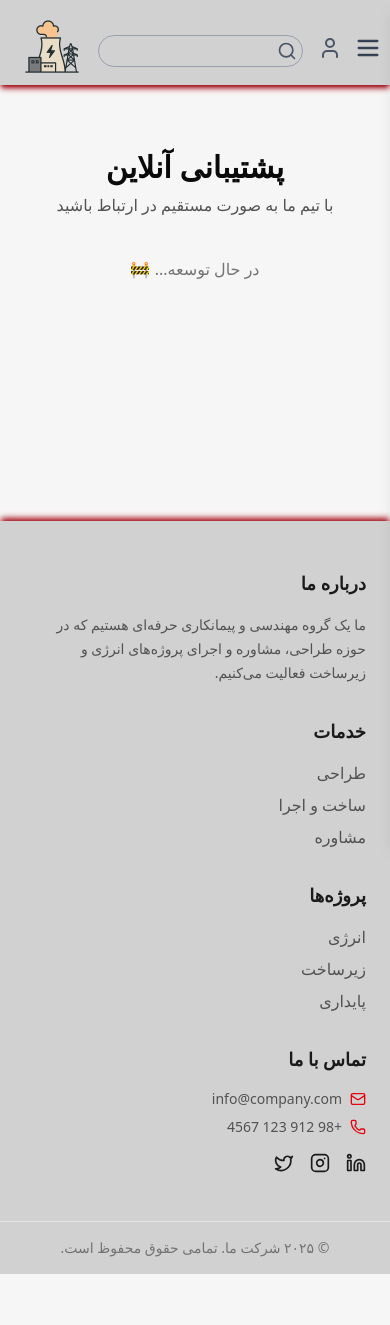
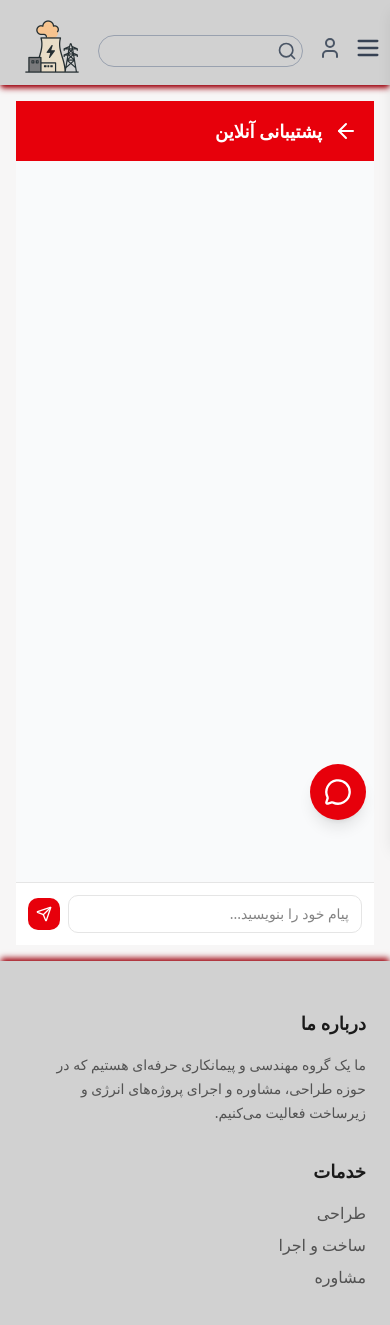
Before and after one commit to Arash-hqz/fullstack-next-nest, a Next.js app in the folder frontend/: page /chat in a window 390 px wide. Shown: the top 1325 px of the page. Before the commit the page ends 1274 px from the top, so only its background shows below. Built offline with nearby package versions, Linux system fonts and the light colour scheme.

Commit message:
feat: Implement chat functionality with ChatPage and ChatWidget components; add ChatButton for mobile and desktop interactions

```diff
--- a/frontend/src/app/chat/page.tsx
+++ b/frontend/src/app/chat/page.tsx
@@ -1,9 +1,6 @@
-import { PageContainer } from "@/components/layout/PageContainer"
+"use client"
+import ChatPage from "@/components/chat/ChatPage"
 
-export default function ChatPage() {
-  return (
-    <PageContainer title="پشتیبانی آنلاین" subtitle="با تیم ما به صورت مستقیم در ارتباط باشید">
-      {/* بعداً UI چت اینجا میاد */}
-    </PageContainer>
-  )
+export default function Chat() {
+  return <ChatPage />
 }
--- a/frontend/src/app/layout.tsx
+++ b/frontend/src/app/layout.tsx
@@ -3,6 +3,8 @@ import type { Metadata } from "next";
 import { ReactNode } from "react";
 import { Header } from "@/components/layout/header/Header";
 import { Footer } from "@/components/layout/Footer";
+import { ChatButton } from "@/components/chat/chatButton"
+
 
 export const metadata: Metadata = {
   title: "Fatahi Project",
@@ -14,7 +16,7 @@ export default function RootLayout({ children }: { children: ReactNode }) {
     <html lang="fa" dir="rtl">
       <body className="flex flex-col min-h-screen bg-[#f7f6f6]">
         <Header />
-        <main className="flex-1 container mx-auto p-4 ">{children}</main>
+        <main className="flex-1 container mx-auto p-4 ">{children} <ChatButton /></main>
         <Footer />
       </body>
     </html>
--- /dev/null
+++ b/frontend/src/components/chat/ChatPage.tsx
@@ -0,0 +1,65 @@
+"use client"
+import { useState } from "react"
+import { Send, ArrowLeft } from "lucide-react"
+import { useRouter } from "next/navigation"
+
+export default function ChatPage() {
+  const [messages, setMessages] = useState<{ from: "user" | "support"; text: string }[]>([])
+  const [input, setInput] = useState("")
+  const router = useRouter()
+
+  const handleSend = () => {
+    if (!input.trim()) return
+    const newMessage = { from: "user", text: input }
+    setMessages((prev) => [...prev, newMessage])
+    setInput("")
+    setTimeout(() => {
+      setMessages((prev) => [...prev, { from: "support", text: "پیام شما دریافت شد ✅" }])
+    }, 1000)
+  }
+
+  return (
+    <div className="flex flex-col h-screen">
+      {/* Header */}
+      <div className="flex items-center gap-3 bg-red-600 text-white p-4">
+        <button onClick={() => router.back()}>
+          <ArrowLeft className="w-6 h-6" />
+        </button>
+        <h2 className="text-lg font-semibold">پشتیبانی آنلاین</h2>
+      </div>
+
+      {/* Messages */}
+      <div className="flex-1 overflow-y-auto p-4 space-y-2 bg-gray-50">
+        {messages.map((msg, i) => (
+          <div
+            key={i}
+            className={`p-2 rounded-lg text-sm max-w-[75%] ${
+              msg.from === "user"
+                ? "ml-auto bg-red-100 text-gray-800"
+                : "mr-auto bg-gray-200 text-gray-800"
+            }`}
+          >
+            {msg.text}
+          </div>
+        ))}
+      </div>
+
+      {/* Input */}
+      <div className="p-3 border-t flex items-center gap-2 bg-white">
+        <input
+          type="text"
+          value={input}
+          onChange={(e) => setInput(e.target.value)}
+          placeholder="پیام خود را بنویسید..."
+          className="flex-1 border rounded-lg px-3 py-2 text-sm focus:outline-none focus:ring-2 focus:ring-red-400"
+        />
+        <button
+          onClick={handleSend}
+          className="bg-red-600 text-white rounded-lg p-2 hover:bg-red-700 transition"
+        >
+          <Send className="w-4 h-4" />
+        </button>
+      </div>
+    </div>
+  )
+}
--- /dev/null
+++ b/frontend/src/components/chat/ChatWidget.tsx
@@ -0,0 +1,70 @@
+"use client"
+import { useState } from "react"
+import { X, Send } from "lucide-react"
+
+interface ChatWidgetProps {
+  onClose: () => void
+}
+
+export function ChatWidget({ onClose }: ChatWidgetProps) {
+  const [messages, setMessages] = useState<{ from: "user" | "support"; text: string }[]>([])
+  const [input, setInput] = useState("")
+
+  const handleSend = () => {
+    if (!input.trim()) return
+
+    const newMessage = { from: "user", text: input }
+    setMessages((prev) => [...prev, newMessage])
+    setInput("")
+
+    // اینجا بعداً API رو صدا می‌زنیم → مثلا fetch("/api/chat", { method: "POST", body: JSON.stringify(newMessage) })
+    setTimeout(() => {
+      setMessages((prev) => [...prev, { from: "support", text: "پیام شما دریافت شد ✅" }])
+    }, 1000)
+  }
+
+  return (
+    <div className="fixed bottom-24 right-6 w-80 h-96 bg-white shadow-2xl rounded-xl flex flex-col overflow-hidden z-50">
+      {/* Header */}
+      <div className="flex items-center justify-between bg-red-600 text-white p-3">
+        <h3 className="font-semibold">پشتیبانی آنلاین</h3>
+        <button onClick={onClose}>
+          <X className="w-5 h-5" />
+        </button>
+      </div>
+
+      {/* Messages */}
+      <div className="flex-1 overflow-y-auto p-3 space-y-2">
+        {messages.map((msg, i) => (
+          <div
+            key={i}
+            className={`p-2 rounded-lg text-sm max-w-[75%] ${
+              msg.from === "user"
+                ? "ml-auto bg-red-100 text-gray-800"
+                : "mr-auto bg-gray-200 text-gray-800"
+            }`}
+          >
+            {msg.text}
+          </div>
+        ))}
+      </div>
+
+      {/* Input */}
+      <div className="p-3 border-t flex items-center gap-2">
+        <input
+          type="text"
+          value={input}
+          onChange={(e) => setInput(e.target.value)}
+          placeholder="پیام خود را بنویسید..."
+          className="flex-1 border rounded-lg px-3 py-2 text-sm focus:outline-none focus:ring-2 focus:ring-red-400"
+        />
+        <button
+          onClick={handleSend}
+          className="bg-red-600 text-white rounded-lg p-2 hover:bg-red-700 transition"
+        >
+          <Send className="w-4 h-4" />
+        </button>
+      </div>
+    </div>
+  )
+}
--- /dev/null
+++ b/frontend/src/components/chat/chatButton.tsx
@@ -0,0 +1,33 @@
+"use client"
+import { MessageCircle } from "lucide-react"
+import { useState } from "react"
+import { ChatWidget } from "./ChatWidget"
+import { useMediaQuery } from "react-responsive"
+import { useRouter } from "next/navigation"
+
+export function ChatButton() {
+  const [open, setOpen] = useState(false)
+  const isMobile = useMediaQuery({ maxWidth: 1024 }) // تبلت و موبایل
+  const router = useRouter()
+
+  const handleClick = () => {
+    if (isMobile) {
+      router.push("/chat") // ببر به صفحه جدا برای موبایل
+    } else {
+      setOpen(!open) // باز/بسته شدن پنجره پاپ‌آپ در دسکتاپ
+    }
+  }
+
+  return (
+    <>
+      <button
+        onClick={handleClick}
+        className="fixed bottom-6 right-6 w-14 h-14 rounded-full bg-red-600 text-white shadow-lg flex items-center justify-center hover:bg-red-700 transition-colors z-50"
+      >
+        <MessageCircle className="w-7 h-7" />
+      </button>
+
+      {open && !isMobile && <ChatWidget onClose={() => setOpen(false)} />}
+    </>
+  )
+}
```
